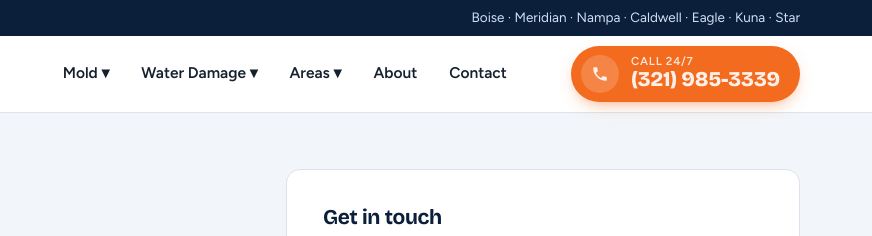
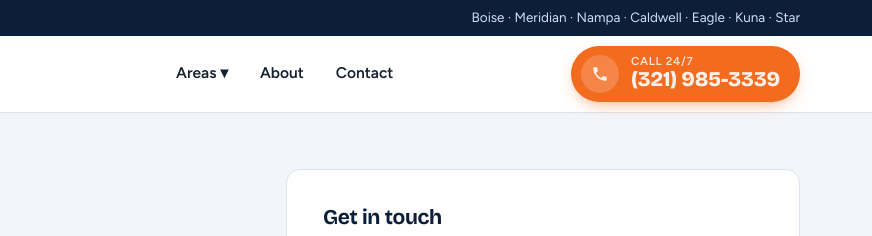
Before and after one commit to saqibali7339/mold-remediation-boise-id, a plain HTML site: page contact/index.html in a window 1280 px wide. Shown: the top 236 px of the page, 408-1280 px from the left. Drawn offline with nearby package versions, Linux system fonts and the light colour scheme.

Commit message:
Remove service links from nav: contact/index.html

```diff
--- a/contact/index.html
+++ b/contact/index.html
@@ -22,8 +22,8 @@
 <div class="topline"><div class="wrap"><div><span class="dot-live"></span><b>Open 24 Hours</b> · 24/7 emergency line</div><div class="hide-m">Boise · Meridian · Nampa · Caldwell · Eagle · Kuna · Star</div></div></div>
 <div class="wrap head-row"><a class="logo" href="../"><span class="logo-mark"></span><span class="logo-text">Mold Inspection Boise<small>Mold &amp; water damage · Treasure Valley</small></span></a>
 <nav class="nav" aria-label="Main">
-<div class="nav-item"><span class="nl" tabindex="0">Mold ▾</span><div class="drop"><a href="../mold-inspection-boise-id/">Mold Inspection</a><a href="../mold-testing-boise-id/">Mold Testing</a><a href="../mold-remediation-boise-id/">Mold Remediation</a><a href="../basement-mold-removal-boise-id/">Basement Mold Removal</a><a href="../closet-mold-removal-boise-id/">Closet Mold Removal</a></div></div>
-<div class="nav-item"><span class="nl" tabindex="0">Water Damage ▾</span><div class="drop"><a href="../emergency-water-extraction-boise-id/">Emergency Water Extraction</a><a href="../flooded-basement-cleanup-boise-id/">Flooded Basement Cleanup</a><a href="../ceiling-water-damage-repair-boise-id/">Ceiling Water Damage Repair</a><a href="../water-damaged-drywall-repair-boise-id/">Water Damaged Drywall Repair</a></div></div>
+
+
 <div class="nav-item"><span class="nl" tabindex="0">Areas ▾</span><div class="drop"><a href="../boise-id/">Mold Remediation in Boise</a><a href="../meridian-id/">Mold Remediation in Meridian</a><a href="../nampa-id/">Mold Remediation in Nampa</a><a href="../caldwell-id/">Mold Remediation in Caldwell</a><a href="../eagle-id/">Mold Remediation in Eagle</a><a href="../kuna-id/">Mold Remediation in Kuna</a></div></div>
 <div class="nav-item"><a class="nl" href="../about/">About</a></div>
 <div class="nav-item"><a class="nl" href="../contact/">Contact</a></div>
```
